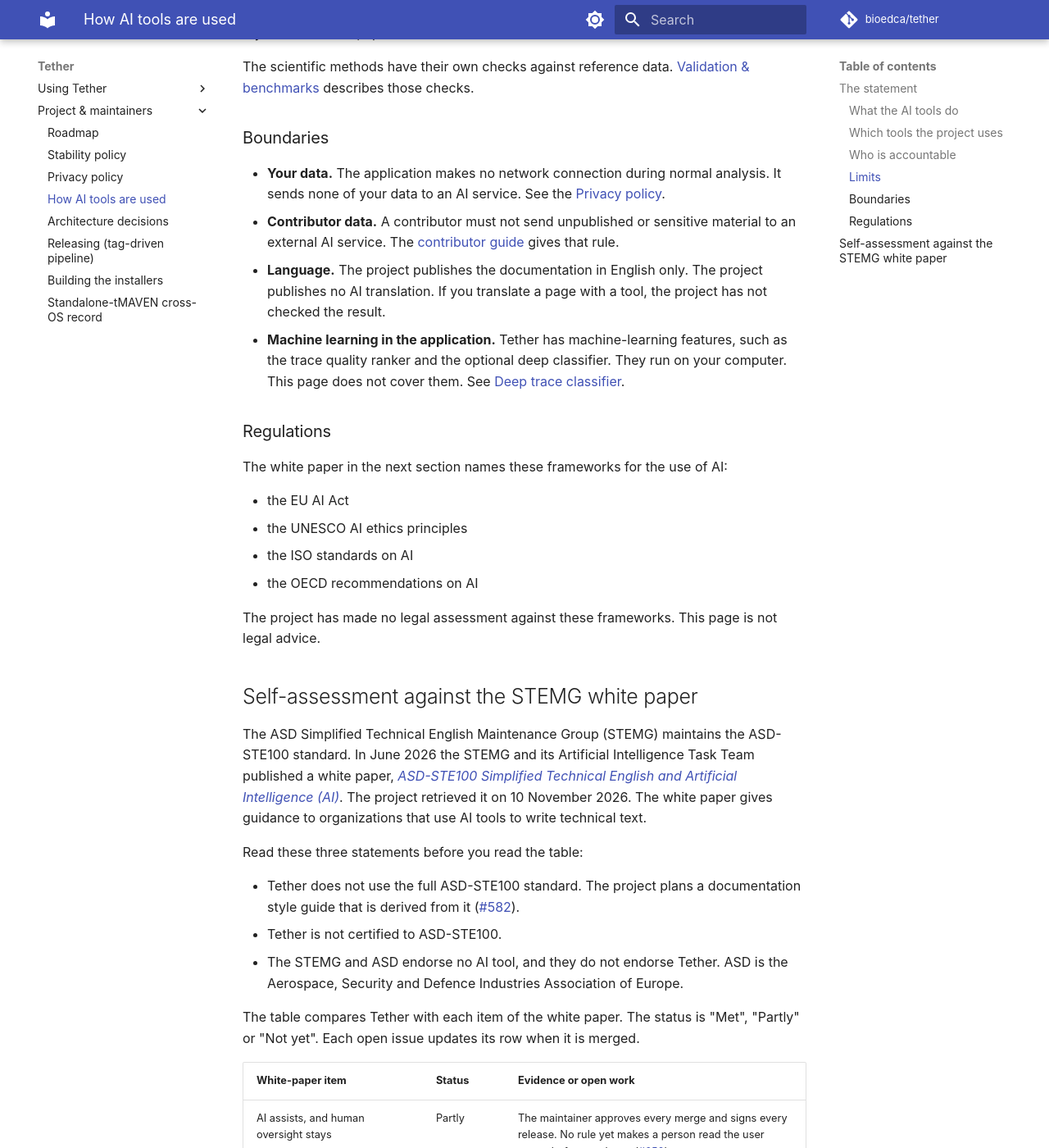
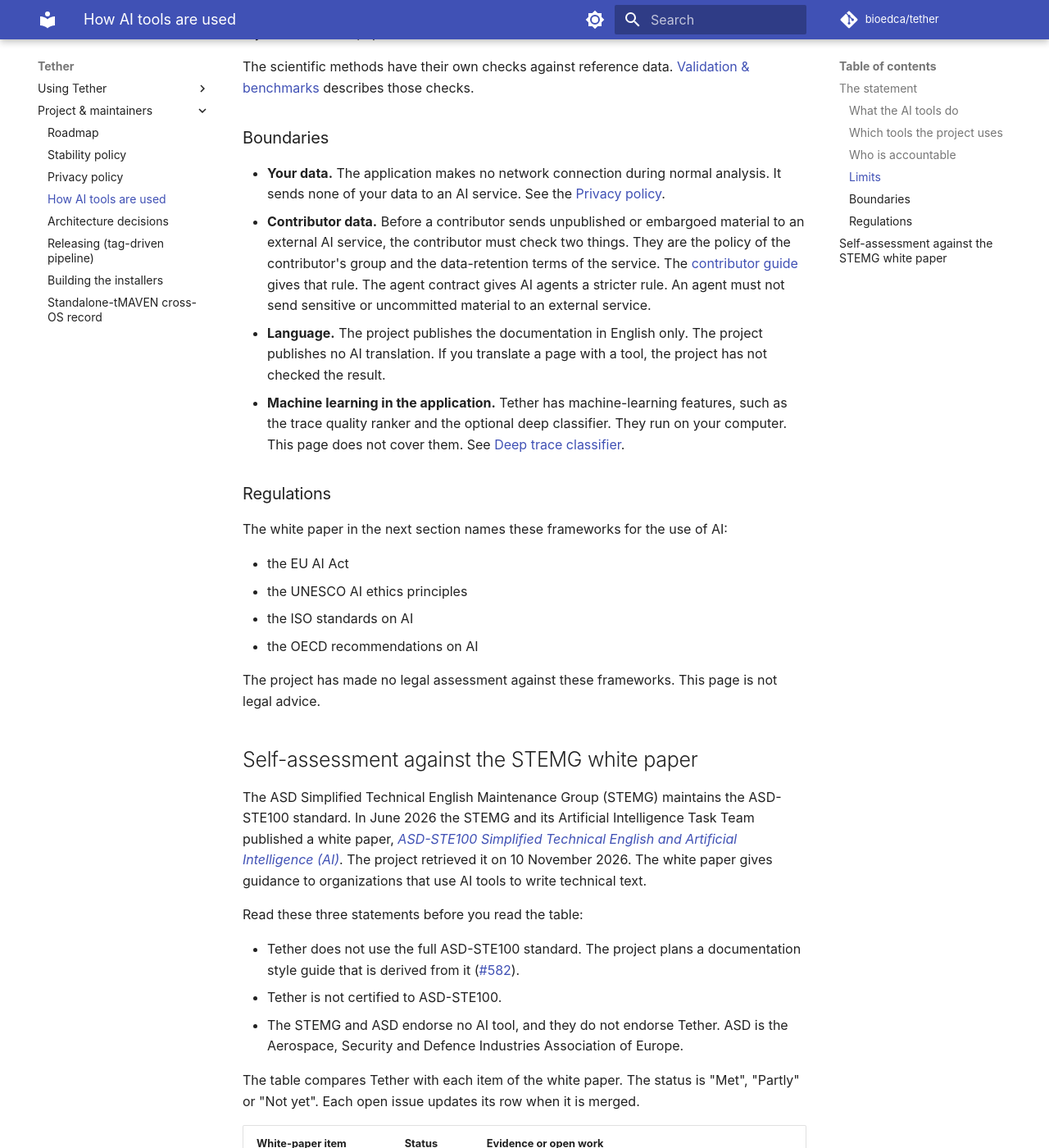
Before and after one commit to bioedca/tether, an MkDocs documentation site: the page built from docs/ai-use.md, in a window 1280 px wide and 1400 px high, scrolled down 1588 px. Shown: the whole window at 82% size. Built offline with MkDocs 1.6.1 and Material for MkDocs 9.7.7, drawn with Linux system fonts in a browser that asks for light colours; comment, search, counter and statistics services are not loaded; the version menu is left out; some of the changed text lies outside the part shown.

Commit message:
docs(site): state the contributor-data rule as the contributor guide gives it (#649)
The page said that the contributor guide forbids sending unpublished or
sensitive material to an external AI service. The guide gives a conditional
rule: check the group policy and the data-retention terms of the service
first. The unconditional rule is the agent contract's, and it applies to
agents. The Boundaries entry and the "Rules for data handling" row now say
this. Answers the CodeRabbit finding on docs/ai-use.md at ce21ee4.

```diff
--- a/docs/ai-use.md
+++ b/docs/ai-use.md
@@ -61,10 +61,12 @@
 
 - **Your data.** The application makes no network connection during normal analysis. It
   sends none of your data to an AI service. See the [Privacy policy](privacy.md).
-- **Contributor data.** A contributor must not send unpublished or sensitive material to an
-  external AI service. The
+- **Contributor data.** Before a contributor sends unpublished or embargoed material to an
+  external AI service, the contributor must check two things. They are the policy of the
+  contributor's group and the data-retention terms of the service. The
   [contributor guide](https://github.com/bioedca/tether/blob/main/CONTRIBUTING.md#ai-assisted-contributions)
-  gives that rule.
+  gives that rule. The agent contract gives AI agents a stricter rule. An agent must not
+  send sensitive or uncommitted material to an external service.
 - **Language.** The project publishes the documentation in English only. The project
   publishes no AI translation. If you translate a page with a tool, the project has not
   checked the result.
@@ -109,7 +111,7 @@
 |---|---|---|
 | AI assists, and human oversight stays | Partly | The maintainer approves every merge and signs every release. No rule yet makes a person read the user pages before a release ([#650](https://github.com/bioedca/tether/issues/650)). |
 | A statement of AI use, with its scope and its limits | Met | This page, the footer of each page of this site, and the README. |
-| Rules for data handling | Met | The contributor guide and the agent contract forbid sending unpublished or sensitive material to an external AI service. |
+| Rules for data handling | Met | The contributor guide tells a contributor to check the group policy and the retention terms of a service before sending unpublished material. The agent contract forbids an agent to send sensitive or uncommitted material to an external service. |
 | Rules for model validation and quality assurance | Not yet | An AI-use policy for documentation work ([#651](https://github.com/bioedca/tether/issues/651)). |
 | Examples of safe practice and unsafe practice | Not yet | The same policy ([#651](https://github.com/bioedca/tether/issues/651)). |
 | Transparency and traceability | Partly | This page names the tools. A change does not yet record the tool that drafted it ([#652](https://github.com/bioedca/tether/issues/652)). |
```
